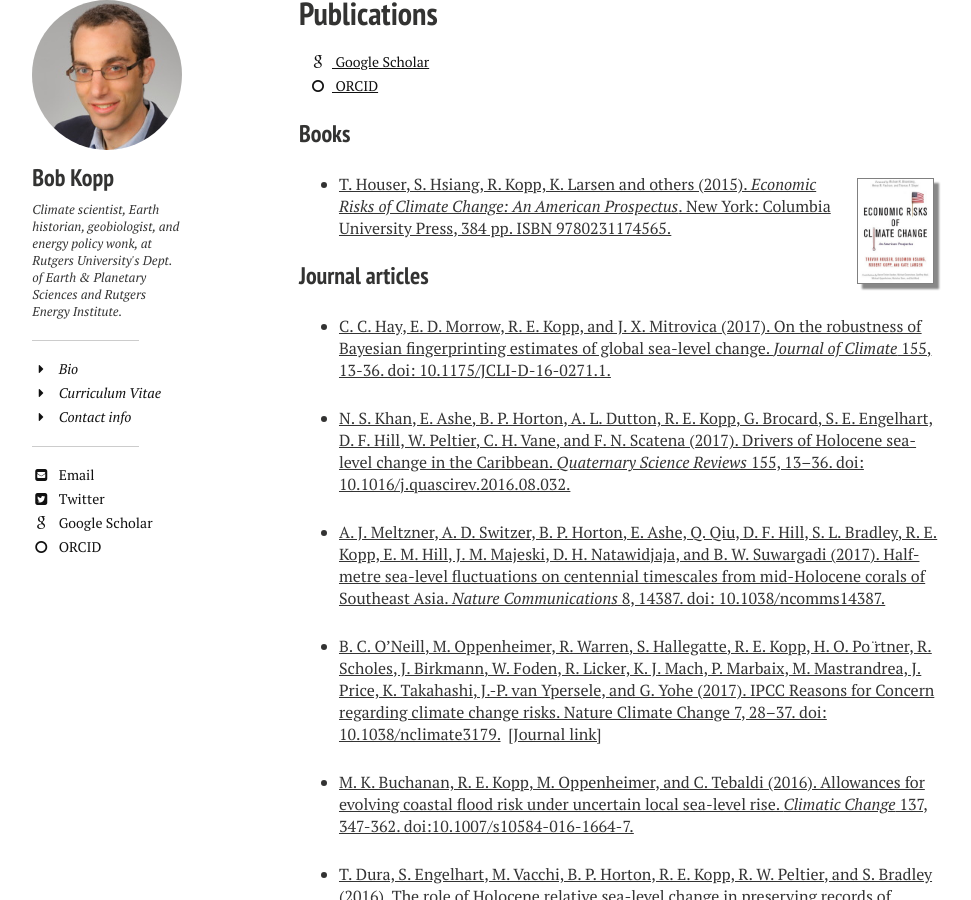
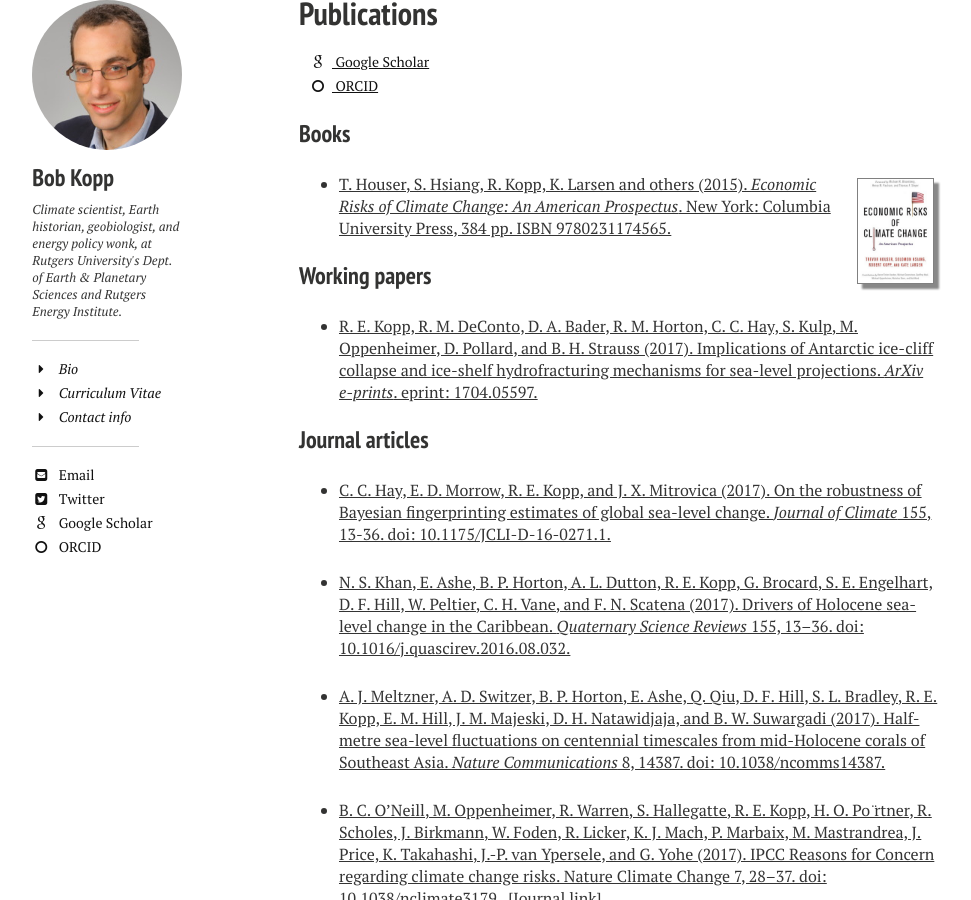
Before and after one commit to mrke/bobkopp.github.io, a Jekyll site: the page built from papers/index.md, in a window 1280 px wide and 900 px high, scrolled down 1081 px. Shown: the whole window, without its empty margins (21-992 px from the left). Built offline with Jekyll 4.4.1, drawn with Linux system fonts in a browser that asks for light colours; nearby versions of some CDN libraries; some of the changed text lies outside the part shown.

Commit message:
kopp2017

```diff
--- a/papers/index.md
+++ b/papers/index.md
@@ -35,7 +35,9 @@ image:
 
 * [T. Houser, S. Hsiang, R. Kopp, K. Larsen and others (2015). _Economic Risks of Climate Change: An American Prospectus_. New York: Columbia University Press, 384 pp. ISBN 9780231174565.](http://www.climateprospectus.org)
 
-<!-- ### Working papers -->
+### Working papers
+
+* [R. E. Kopp, R. M. DeConto, D. A. Bader, R. M. Horton, C. C. Hay, S. Kulp, M. Oppenheimer, D. Pollard, and B. H. Strauss (2017). Implications of Antarctic ice-cliff collapse and ice-shelf hydrofracturing mechanisms for sea-level projections. _ArXiv e-prints_. eprint: 1704.05597.](https://arxiv.org/abs/1704.05597)
 
 ### Journal articles
 
```
Also changed, not shown: other parts of papers/index.md (+1 -1 lines).
